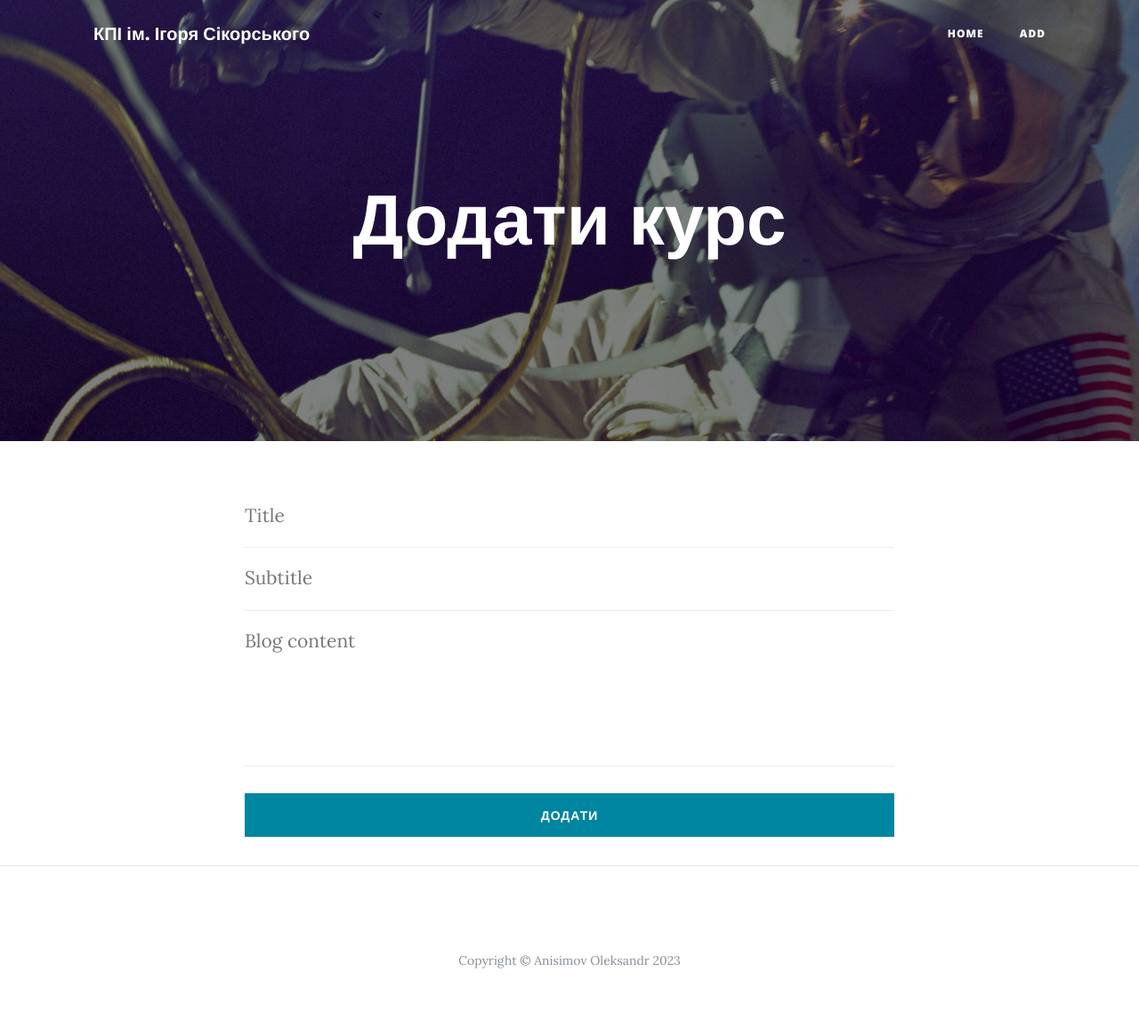
After one commit to AAlexandrAnisimov/kpi.project, a Flask app: page /course/add in a window 1280 px wide. The commit adds this page. Shown: the whole page at 89% size. Run offline with Flask 2, Linux system fonts and the light colour scheme; some libraries are stand-ins or nearby versions.

Commit message:
Added ability to add new courses

```diff
--- a/CREATE_DB_AND_FUNCTIONS.sql
+++ b/CREATE_DB_AND_FUNCTIONS.sql
@@ -27,20 +27,19 @@ CREATE TABLE IF NOT EXISTS teachers(
 
 CREATE TABLE IF NOT EXISTS courses(
 	course_id INT GENERATED BY DEFAULT AS IDENTITY,
-    fk_user_id INT,
+    fk_teacher_id INT,
     course_title varchar(256) NOT NULL UNIQUE,
-	course_subtitle varchar(256) NOT NULL,
+	course_subtitle varchar(256),
+    course_content TEXT,
     course_day_posted date DEFAULT CURRENT_DATE,
-    course_content TEXT,
 	PRIMARY KEY(course_id),
 	CONSTRAINT fk_course
-		FOREIGN KEY (fk_user_id)
-			REFERENCES users(user_id)
+		FOREIGN KEY (fk_teacher_id)
+			REFERENCES teachers(teacher_id)
 );
 
 INSERT INTO users VALUES (666,'Admin6666',
                               'c30db455c7a0bd7532830424cdacda8365818e6425995b07f186c9d6c6ced38a',
-							  'c30db455c7a0bd7532830424cdacda8365818e6425995b07f186c9d6c6ced38a',
                               'alexanisandr@gmail.com',
                               'Oleksandr',
                               'Anisimov',
--- a/main.py
+++ b/main.py
@@ -163,7 +163,50 @@ def index():
 
         return render_template('index.html', courses = courses_lst)
 
+@server.route('/course/add', methods=['GET', 'POST'])
+def addcourse():
+    if request.method == 'GET':
+        return render_template('add_course.html')
+    else:
+        title = request.form['title']
+        subtitle = request.form['subtitle']
+        content = request.form['content']
 
+        connection = psycopg2.connect(server.config['SQLALCHEMY_DATABASE_URI'])
+        connection.autocommit = True
+
+        cursor = connection.cursor()
+        cursor.execute("INSERT INTO courses (fk_teacher_id, course_title, course_subtitle, course_content) VALUES (%s, %s, %s, %s)",
+                      (g.user_id, title, subtitle, content))
+        connection.close()
+
+        return redirect(url_for("index"))
+
+@server.route('/course/<course_id>', methods=['GET'])
+def course(course_id):
+    connection = psycopg2.connect(server.config['SQLALCHEMY_DATABASE_URI'])
+    connection.autocommit = True
+
+    cursor = connection.cursor()
+    cursor.execute("""SELECT * FROM courses WHERE courses.course_id = %(c_id)s""",
+                   {'c_id': course_id})
+    result = cursor.fetchall()
+    connection.close()
+
+    courses_lst = []
+    for course_id, t_id, title, subtitle, content, day_posted in result:
+        user = get_user_by_id(t_id)[0]
+        course = {
+            "id": course_id,
+            "title": title,
+            "subtitle": subtitle,
+            "content": content,
+            "posted_by": user['login'],
+            "day_posted": day_posted
+        }
+        courses_lst.append(course)
+
+    return render_template('course.html', courses = courses_lst)
 
 @server.route('/admin')
 def admin():
--- /dev/null
+++ b/templates/add_course.html
@@ -0,0 +1,54 @@
+{%extends 'jinja_forms.html'%}
+{% block content %}
+
+  {%include 'nav.html' %}
+    <!-- Page Header -->
+    <header class="masthead" style="background-image: url('{{ url_for('static', filename='img/post-bg.jpg') }}')">
+      <div class="container">
+        <div class="row">
+          <div class="col-lg-8 col-md-10 mx-auto">
+            <div class="page-heading">
+              <h1>Додати курс</h1>
+            </div>
+          </div>
+        </div>
+      </div>
+    </header>
+
+    <!-- Main Content -->
+    <div class="container">
+      <div class="row">
+        <div class="col-lg-8 col-md-10 mx-auto">
+          <form name="addForm" id="addForm" method="POST" action="{{ url_for('addcourse') }}" novalidate>
+            <div class="control-group">
+              <div class="form-group floating-label-form-group controls">
+                <label>Заголовок</label>
+                <input type="text" class="form-control" placeholder="Title" name="title" id="title" required data-validation-required-message="Please enter a title.">
+                <p class="help-block text-danger"></p>
+              </div>
+            </div>
+            <div class="control-group">
+              <div class="form-group floating-label-form-group controls">
+                <label>Підзаголовок</label>
+                <input type="text" class="form-control" placeholder="Subtitle" name="subtitle" id="subtitle" required data-validation-required-message="Please enter a subtitle.">
+                <p class="help-block text-danger"></p>
+              </div>
+            </div>
+            <div class="control-group">
+              <div class="form-group floating-label-form-group controls">
+                <label>Опис</label>
+                <textarea rows="5" class="form-control" placeholder="Blog content" name="content" id="content" required data-validation-required-message="Please enter a content."></textarea>
+                <p class="help-block text-danger"></p>
+              </div>
+            </div>
+            <br>
+            <div id="success"></div>
+            <div class="form-group">
+              <button type="submit" class="btn btn-primary btn-block" id="sendMessageButton">Додати</button>
+            </div>
+          </form>
+        </div>
+      </div>
+    </div>
+    <hr>
+    {% endblock %}
--- a/templates/index.html
+++ b/templates/index.html
@@ -21,7 +21,7 @@
         <div class="col-lg-8 col-md-10 mx-auto">
         {% for course in courses %}
           <div class="post-preview">
-            <a href="">
+            <a href="{{ url_for('course', course_id=course['id']) }}">
               <h2 class="post-title">
                 {{ course['title'] }}
               </h2>
```
Also changed, not shown: templates/course.html (added, +35 -0 lines).
